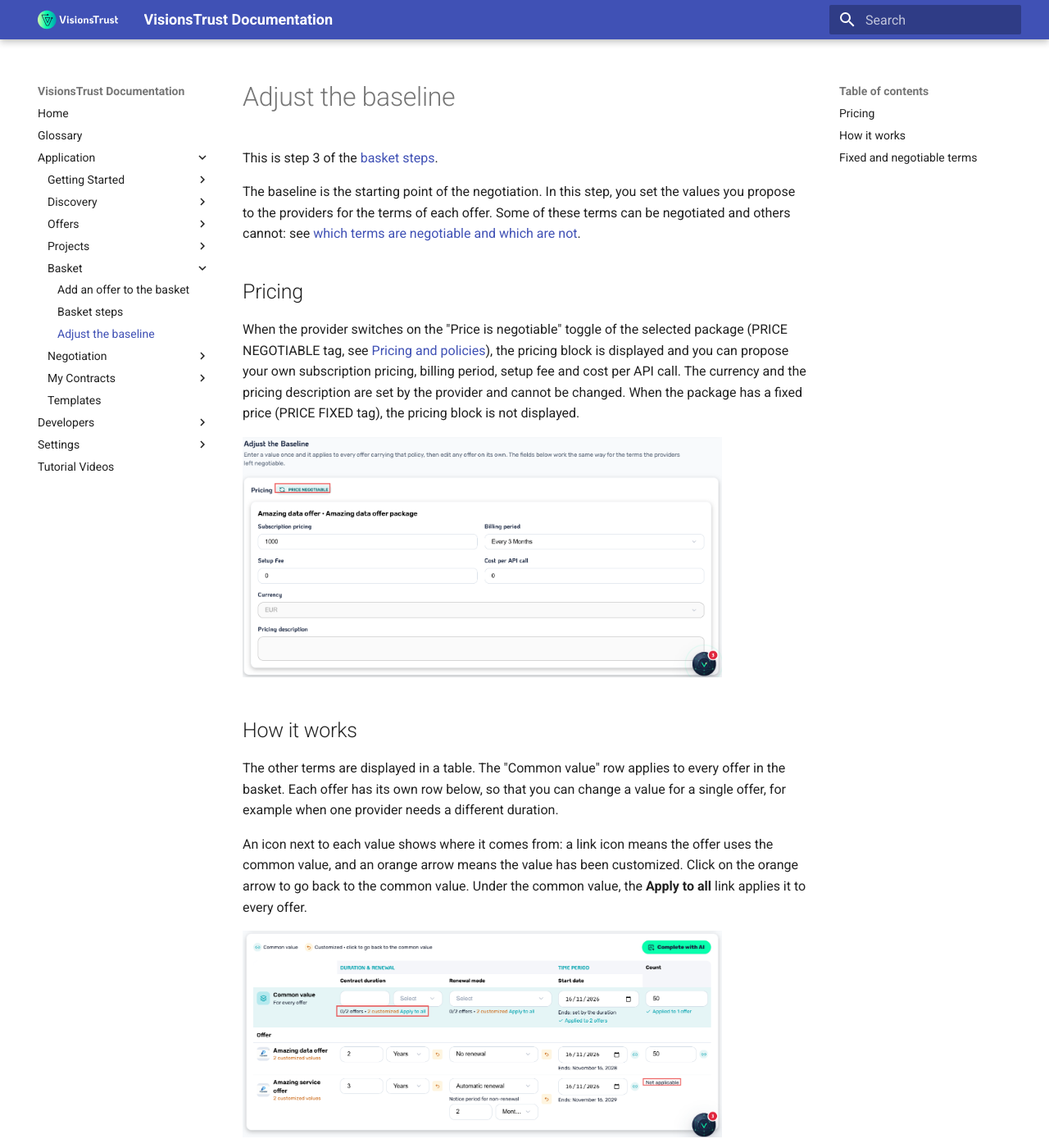
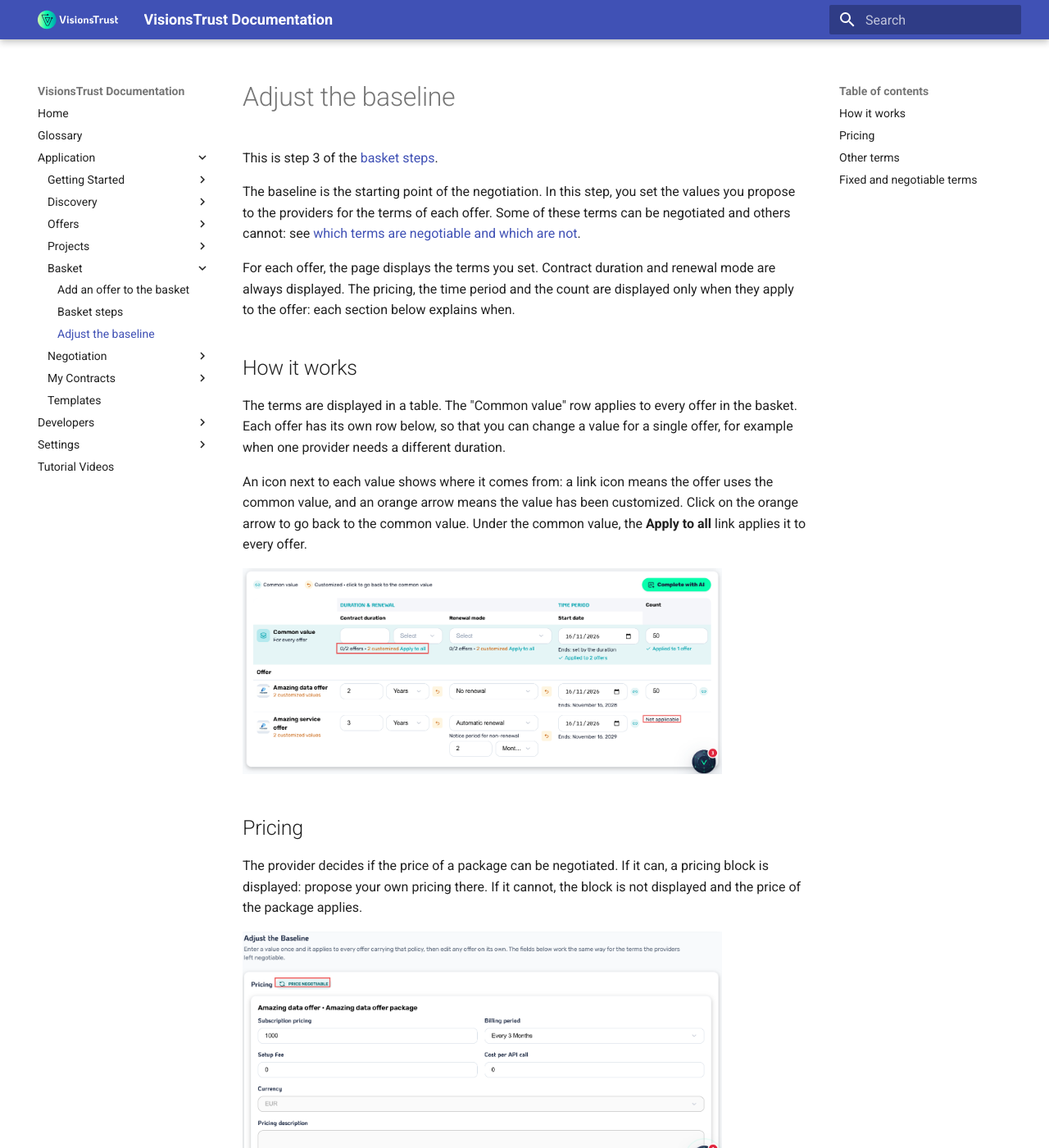
Before and after one commit to VisionsOfficial/visionstrust-docs, an MkDocs documentation site: the page built from docs/application/basket/adjusting-the-baseline.md, in a window 1280 px wide and 1400 px high. Shown: the whole window at 82% size. Built offline with MkDocs 1.6.1 and Material for MkDocs 9.7.7, drawn with Linux system fonts in a browser that asks for light colours; some of the changed text lies outside the part shown.

Commit message:
docs: reorganize the Adjust the baseline page

```diff
--- a/docs/application/basket/adjusting-the-baseline.md
+++ b/docs/application/basket/adjusting-the-baseline.md
@@ -3,21 +3,27 @@
 This is step 3 of the [basket steps](./basket-steps.md).
 
 The baseline is the starting point of the negotiation. In this step, you set the values you propose to the providers for the terms of each offer. Some of these terms can be negotiated and others cannot: see [which terms are negotiable and which are not](#fixed-and-negotiable-terms).
-## Pricing
 
-When the provider switches on the "Price is negotiable" toggle of the selected package (PRICE NEGOTIABLE tag, see [Pricing and policies](../registering-resources/offer-settings.md#pricing-and-policies)), the pricing block is displayed and you can propose your own subscription pricing, billing period, setup fee and cost per API call. The currency and the pricing description are set by the provider and cannot be changed. When the package has a fixed price (PRICE FIXED tag), the pricing block is not displayed.
+For each offer, the page displays the terms you set. Contract duration and renewal mode are always displayed. The pricing, the time period and the count are displayed only when they apply to the offer: each section below explains when.
 
-<p><img src="../../images/basket-baseline-pricing.png" alt="Pricing" width="85%"></p>
 
 ## How it works
 
-The other terms are displayed in a table. The "Common value" row applies to every offer in the basket. Each offer has its own row below, so that you can change a value for a single offer, for example when one provider needs a different duration.
+The terms are displayed in a table. The "Common value" row applies to every offer in the basket. Each offer has its own row below, so that you can change a value for a single offer, for example when one provider needs a different duration.
 
 An icon next to each value shows where it comes from: a link icon means the offer uses the common value, and an orange arrow means the value has been customized. Click on the orange arrow to go back to the common value. Under the common value, the **Apply to all** link applies it to every offer.
 
 <p><img src="../../images/basket-baseline.png" alt="Adjust the baseline" width="85%"></p>
 
-You always set these terms:
+## Pricing
+
+The provider decides if the price of a package can be negotiated. If it can, a pricing block is displayed: propose your own pricing there. If it cannot, the block is not displayed and the price of the package applies.
+
+<p><img src="../../images/basket-baseline-pricing.png" alt="Pricing" width="85%"></p>
+
+## Other terms
+
+The table displays these terms:
 
 - **Contract duration**: a number and a unit, such as 2 years.
 - **Renewal mode**: "No renewal" or "Automatic renewal". With automatic renewal, you also enter a notice period for non-renewal, which sets how long before the end of the contract a party must give notice if it does not want to renew.
@@ -32,10 +38,10 @@ Once the baseline is ready, click the **Continue** button to go to the last step
 
     | Term | Negotiable? |
     | --- | --- |
-    | Pricing (subscription pricing, billing period, setup fee, cost per API call) | Only if the provider switches on "Price is negotiable" |
+    | Pricing (subscription pricing, billing period, setup fee, cost per API call) | Only if the provider allows it |
     | Currency and pricing description | Never |
     | Contract duration, renewal mode and notice period | Yes, you set them in this step |
-    | Usage policies (time period and count) | Yes, you set them in this step |
+    | Usage policies (time period and count) | Yes, if the offer has them |
     | Resources | Never |
     | Service levels (SLA) | Never |
     | Commitments and penalties | Never |
```
